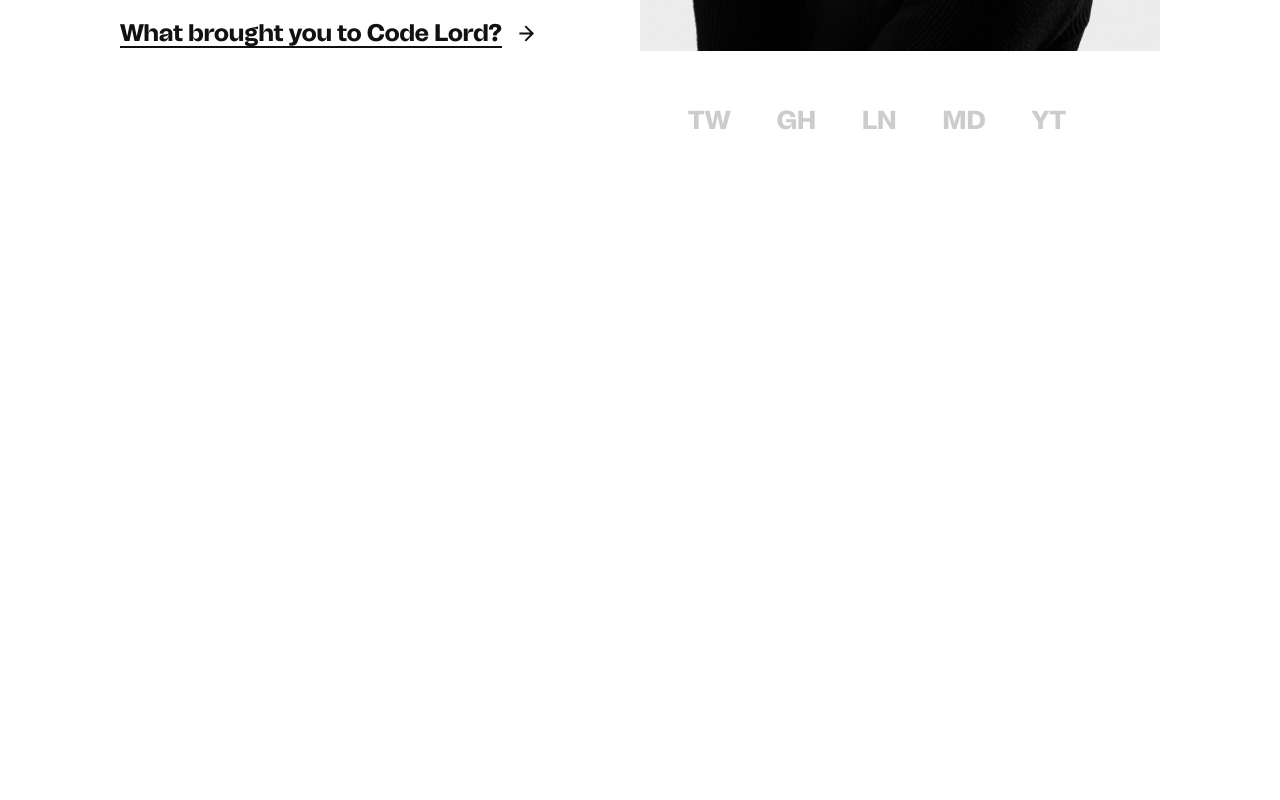
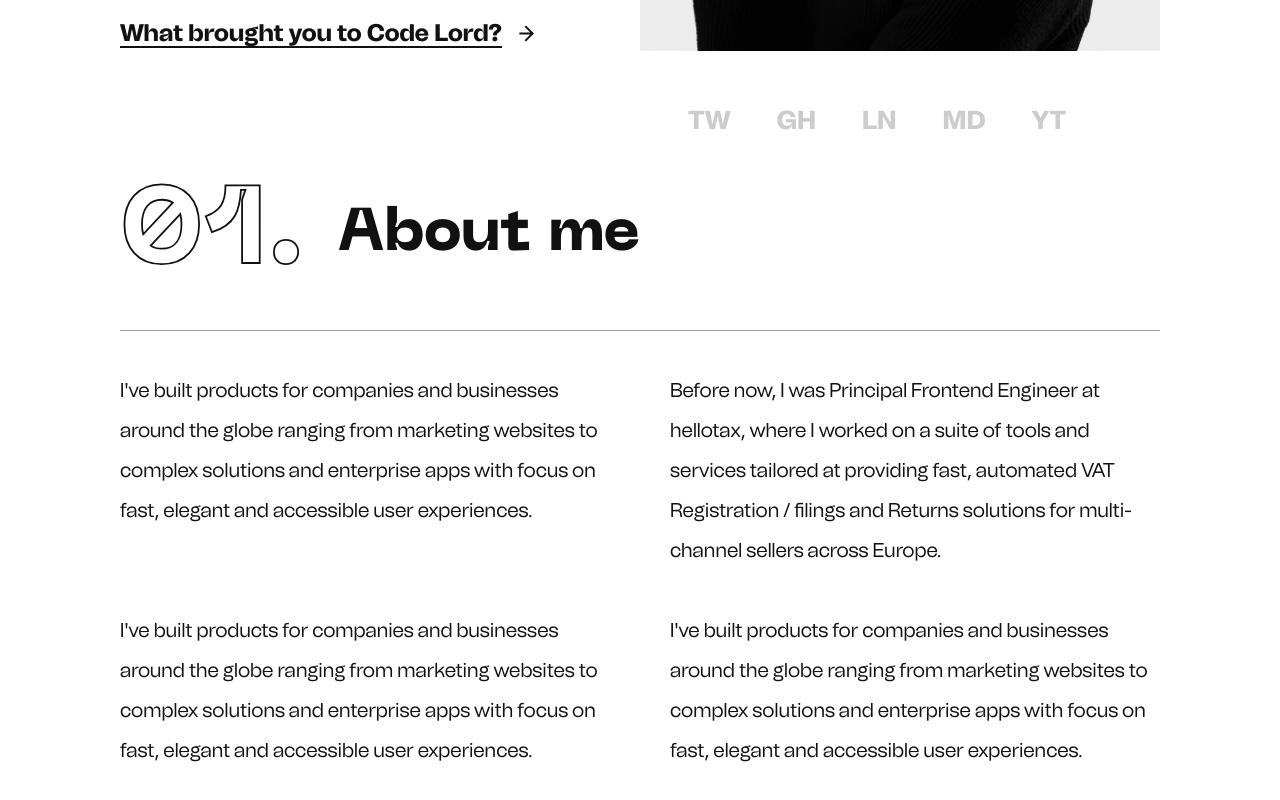
Before and after one commit to ejirocodes/portfolio-1, a Next.js app: page / in a window 1280 px wide. Shown: the part 800-1600 px from the top of the page. Before the commit the page ends 940 px from the top, so only its background shows below. Built offline with nearby package versions, Linux system fonts and the light colour scheme.

Commit message:
implement about me section

```diff
--- /dev/null
+++ b/components/home/About.tsx
@@ -0,0 +1,50 @@
+import React from "react";
+import LineHoriz from "../shared/LineHoriz";
+
+export default function About() {
+  return (
+    <section className="container-space my-[40px]">
+      <div className="md:mb-[40px] mb-[25px]">
+        <h1 className="font-NeueMachina font-extrabold flex md:items-center leading-none flex-col md:flex-row">
+          <span className="md:text-[110px] text-[50px] stroke-text stroke-text md:mr-[32px] md:mb-0 mb-[8px]">
+            01.
+          </span>
+          <span className="md:text-[60px] text-[40px]">About me</span>
+        </h1>
+      </div>
+      <LineHoriz />
+      <section
+        className="grid grid-rows-1 md:gap-y-10 gap-y-[30px] gap-x-0 md:gap-x-[60px] md:grid-cols-2 grid-cols-1 md:grid-rows-2
+      md:text-xl
+      text-sm
+      md:leading-[40px]
+      leading-[24px]
+      md:mt-[40px]
+      mt-[30px]
+      "
+      >
+        <p>
+          I&apos;ve built products for companies and businesses around the globe
+          ranging from marketing websites to complex solutions and enterprise
+          apps with focus on fast, elegant and accessible user experiences.
+        </p>
+        <p>
+          Before now, I was Principal Frontend Engineer at hellotax, where I
+          worked on a suite of tools and services tailored at providing fast,
+          automated VAT Registration / filings and Returns solutions for
+          multi-channel sellers across Europe.
+        </p>
+        <p>
+          I&apos;ve built products for companies and businesses around the globe
+          ranging from marketing websites to complex solutions and enterprise
+          apps with focus on fast, elegant and accessible user experiences.
+        </p>
+        <p>
+          I&apos;ve built products for companies and businesses around the globe
+          ranging from marketing websites to complex solutions and enterprise
+          apps with focus on fast, elegant and accessible user experiences.{" "}
+        </p>
+      </section>
+    </section>
+  );
+}
--- /dev/null
+++ b/components/shared/LineHoriz.tsx
@@ -0,0 +1,5 @@
+import React from "react";
+
+export default function LineHoriz() {
+  return <span className="h-[0.3px] flex bg-gray3 w-full "></span>;
+}
--- a/pages/index.tsx
+++ b/pages/index.tsx
@@ -9,6 +9,7 @@ import { Cursor } from "../animation/cursor";
 import useScroll from "../hooks/useScroll";
 import "locomotive-scroll/dist/locomotive-scroll.css";
 import { socials } from "../data/social";
+import About from "../components/home/About";
 
 const Home: NextPage = () => {
   return (
@@ -80,6 +81,7 @@ const Home: NextPage = () => {
             </ul>
           </div>
         </section>
+        <About />
       </main>
     </div>
   );
--- a/styles/globals.css
+++ b/styles/globals.css
@@ -66,6 +66,11 @@
   .container-space {
     @apply lg:px-[120px] px-[56px];
   }
+}
+.stroke-text {
+  -webkit-text-fill-color: #ffffff;
+  -webkit-text-stroke-width: 1.8px;
+  -webkit-text-stroke-color: var(--primary);
 }
 .active-nav {
   box-shadow: 0px 10px 104px rgba(0, 0, 0, 0.25);
```
